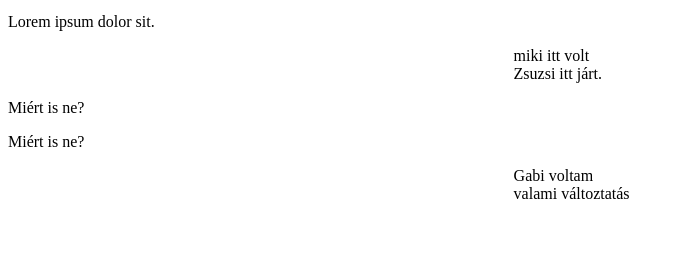
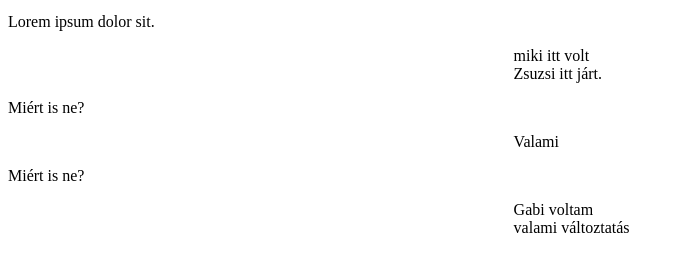
Before and after one commit to neogrady/JanuariSzombatiFrontend, a plain HTML site: page index.html in a window 1280 px wide. Shown: the part 119-390 px from the top of the page, without its empty margins (0-684 px from the left). Drawn offline with Linux system fonts and the light colour scheme.

Commit message:
Update index.html

```diff
--- a/index.html
+++ b/index.html
@@ -33,6 +33,8 @@
 
     <p>Miért is ne?</p>
 
+    <div>Valami</div>
+
 
 
     <div id="pityu"></div>
```
